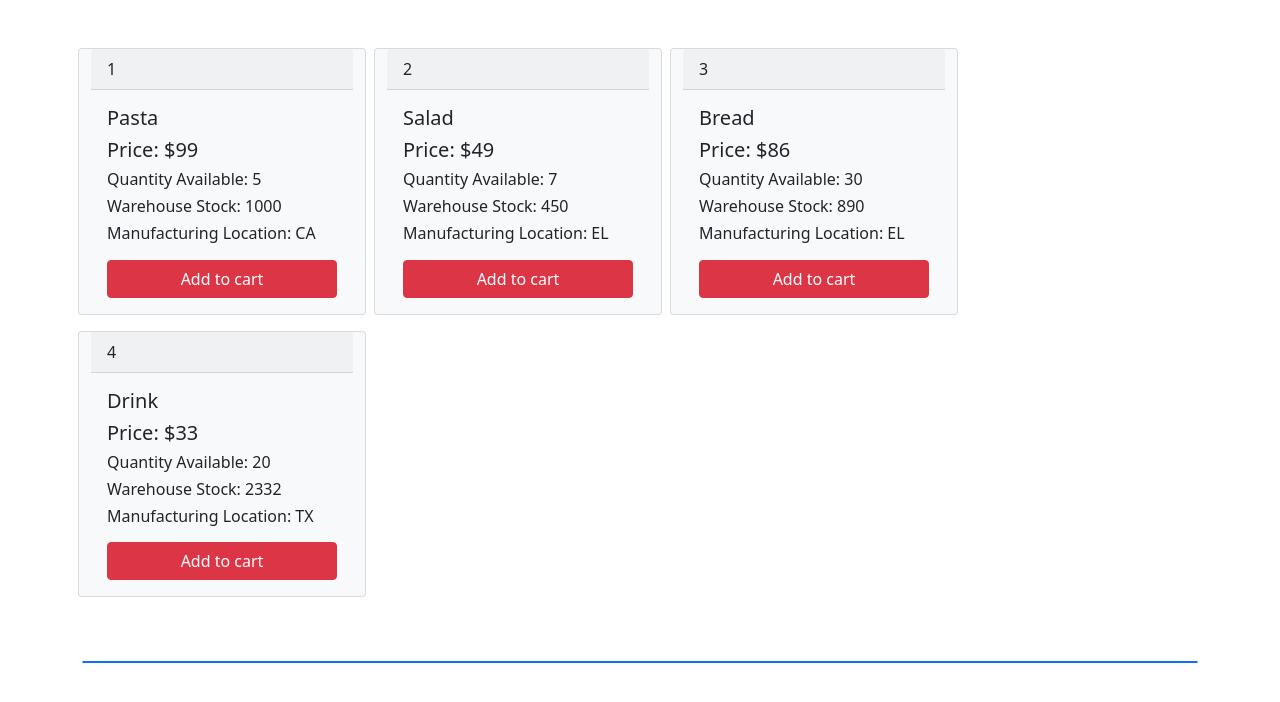
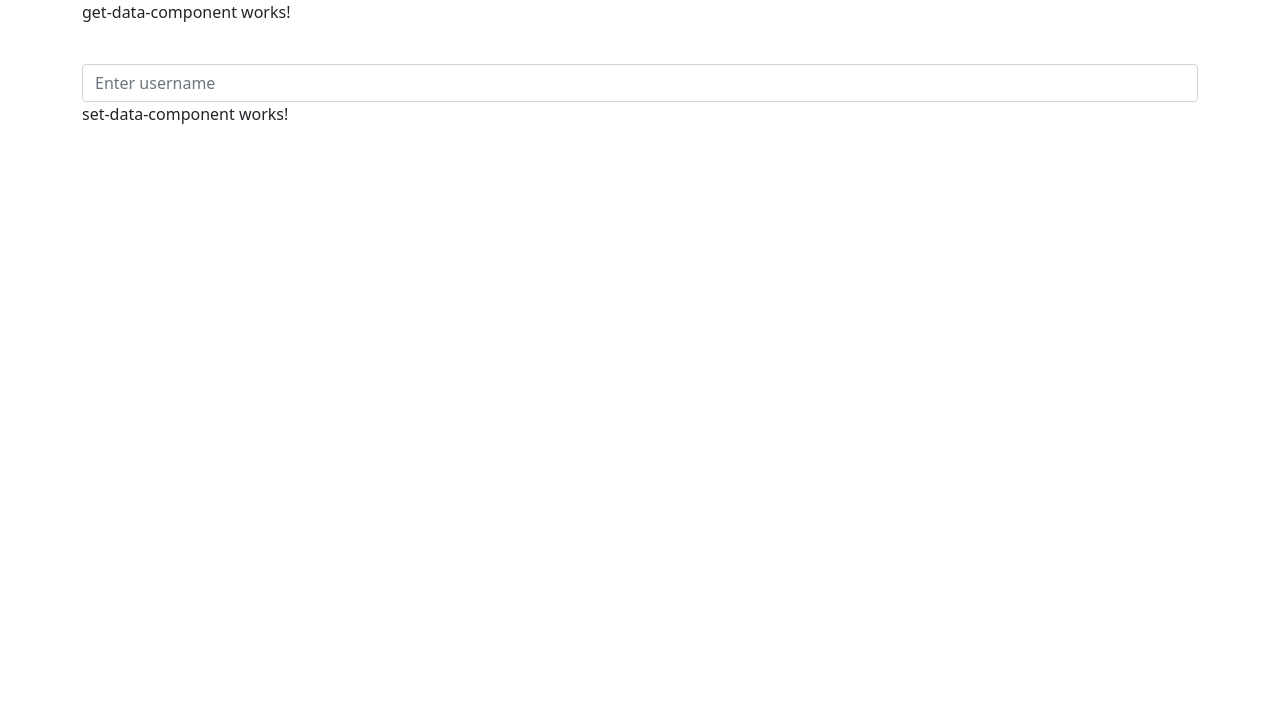
Before and after one commit to ashishdhodia/angularprojecttrial-ashish, an Angular app in the folder my-first-app/: page / in a window 1280 px wide. Shown: the top 702 px of the page. Built offline with nearby package versions, Linux system fonts and the light colour scheme.

Commit message:
Done Task on (data) Component1=>Service=>Component2

```diff
--- a/my-first-app/src/app/app.component.html
+++ b/my-first-app/src/app/app.component.html
@@ -132,8 +132,11 @@
   </table>
 </div> -->
 
-<app-products></app-products>
+<!-- <app-products></app-products> -->
 
 <!-- {{ getDate }}
 <br>
 {{ getStudent }} -->
+
+<app-get-data-component></app-get-data-component>
+<app-set-data-component></app-set-data-component>
--- a/my-first-app/src/app/app.module.ts
+++ b/my-first-app/src/app/app.module.ts
@@ -15,6 +15,8 @@ import { CartComponent } from './header/cart/cart.component';
 import { ProductsComponent } from './header/products/products.component';
 import { DatetimeService } from './datetime.service';
 import { GetJsonDataService } from './get-json-data.service';
+import { GetDataComponentComponent } from './get-data-component/get-data-component.component';
+import { SetDataComponentComponent } from './set-data-component/set-data-component.component';
 
 @NgModule({
   declarations: [
@@ -26,7 +28,9 @@ import { GetJsonDataService } from './get-json-data.service';
     CoffeeCarouselComponent,
     CoffeeFooterComponent,
     CartComponent,
-    ProductsComponent
+    ProductsComponent,
+    GetDataComponentComponent,
+    SetDataComponentComponent
   ],
   imports: [
     BrowserModule,
--- /dev/null
+++ b/my-first-app/src/app/get-data-component/get-data-component.component.html
@@ -0,0 +1,22 @@
+<div class="container">
+  <p>get-data-component works!</p>
+  <!-- {{ json }} -->
+  <!-- <br />
+  <button class="btn btn-danger" (click)="fun()">Increment</button>
+  <br>
+  Same Component: {{temp}} -->
+
+  <br />
+  <div class="row">
+    <div class="col">
+      <input
+        type="text"
+        class="form-control"
+        placeholder="Enter username"
+        [(ngModel)]="username"
+        (keyup)="copyText()"
+      />
+    </div>
+  </div>
+  <!-- {{username}} -->
+</div>
--- /dev/null
+++ b/my-first-app/src/app/get-data-component/get-data-component.component.ts
@@ -0,0 +1,30 @@
+import { Component, OnInit } from '@angular/core';
+import { GetJsonDataService } from './../get-json-data.service';
+
+
+@Component({
+  selector: 'app-get-data-component',
+  templateUrl: './get-data-component.component.html',
+  styleUrls: ['./get-data-component.component.css']
+})
+export class GetDataComponentComponent implements OnInit {
+
+  constructor(public getJson: GetJsonDataService) { }
+
+  // json = this.getJson.jsonDataStudent();
+
+  // temp = 0
+  // fun() {
+  //   this.getJson.change()
+  //   this.temp = this.getJson.send()
+  // }
+
+  username=""
+  copyText(){
+    this.getJson.testToShow(this.username);
+  }
+
+  ngOnInit(): void {
+  }
+
+}
--- a/my-first-app/src/app/get-json-data.service.ts
+++ b/my-first-app/src/app/get-json-data.service.ts
@@ -6,54 +6,86 @@ import { Injectable } from '@angular/core';
 export class GetJsonDataService {
 
   constructor() { }
-  json = `[
-    {
-      "id": 1,
-      "name": "Pasta",
-      "price": "99",
-      "added": 0,
-      "quntity_avl": "5",
-      "stock_warehouse": "1000",
-      "manufacturing_location": "CA",
-      "cost": 0,
-      "hide": 0
-    },
-    {
-      "id": 2,
-      "name": "Salad",
-      "price": "49",
-      "added": 0,
-      "quntity_avl": "7",
-      "stock_warehouse": "450",
-      "manufacturing_location": "EL",
-      "cost": 0,
-      "hide": 0
-    },
-    {
-      "id": 3,
-      "name": "Bread",
-      "price": "86",
-      "added": 0,
-      "quntity_avl": "30",
-      "stock_warehouse": "890",
-      "manufacturing_location": "EL",
-      "cost": 0,
-      "hide": 0
-    },
-    {
-      "id": 4,
-      "name": "Drink",
-      "price": "33",
-      "added": 0,
-      "quntity_avl": "20",
-      "stock_warehouse": "2332",
-      "manufacturing_location": "TX",
-      "cost": 0,
-      "hide": 0
-    }
-  ]`;
-  jsonData() {
-    return this.json;
+  // json = `[
+  //   {
+  //     "id": 1,
+  //     "name": "Pasta",
+  //     "price": "99",
+  //     "added": 0,
+  //     "quntity_avl": "5",
+  //     "stock_warehouse": "1000",
+  //     "manufacturing_location": "CA",
+  //     "cost": 0,
+  //     "hide": 0
+  //   },
+  //   {
+  //     "id": 2,
+  //     "name": "Salad",
+  //     "price": "49",
+  //     "added": 0,
+  //     "quntity_avl": "7",
+  //     "stock_warehouse": "450",
+  //     "manufacturing_location": "EL",
+  //     "cost": 0,
+  //     "hide": 0
+  //   },
+  //   {
+  //     "id": 3,
+  //     "name": "Bread",
+  //     "price": "86",
+  //     "added": 0,
+  //     "quntity_avl": "30",
+  //     "stock_warehouse": "890",
+  //     "manufacturing_location": "EL",
+  //     "cost": 0,
+  //     "hide": 0
+  //   },
+  //   {
+  //     "id": 4,
+  //     "name": "Drink",
+  //     "price": "33",
+  //     "added": 0,
+  //     "quntity_avl": "20",
+  //     "stock_warehouse": "2332",
+  //     "manufacturing_location": "TX",
+  //     "cost": 0,
+  //     "hide": 0
+  //   }
+  // ]`;
+  // jsonData() {
+  //   return this.json;
+  // }
+
+  // jsonStudent = `[
+  //   {
+  //     "id": 1,
+  //     "name": "Json Data",
+  //     "age": "33",
+  //     "manufacturing_location": "Cloud",
+  //     "cost": 0,
+  //   }
+  // ]`
+
+  // jsonDataStudent() {
+  //   return this.jsonStudent;
+  // }
+
+  // temp = 0;
+
+  // change() {
+  //   this.temp++;
+  // }
+
+  // send() {
+  //   return this.temp;
+  // }
+
+  textToShow = "";
+  testToShow(str: string) {
+    this.textToShow = str;
+  }
+  sendText() {
+    return this.textToShow;
   }
 
 }
--- a/my-first-app/src/app/header/products/products.component.css
+++ b/my-first-app/src/app/header/products/products.component.css
@@ -1,4 +1,4 @@
-.show {
+/* .show {
   color: "black";
 }
 
@@ -12,4 +12,4 @@
 
 .blue {
     color: black;
-}
+} */
--- a/my-first-app/src/app/header/products/products.component.html
+++ b/my-first-app/src/app/header/products/products.component.html
@@ -144,7 +144,7 @@
   </div>
 </div> -->
 
-<div class="container">
+<!-- <div class="container">
   <div class="col mt-5">
     <div class="row">
       <div
@@ -197,7 +197,7 @@
         </div>
       </div>
     </div>
-  </div>
+  </div> -->
 
   <!-- <div *ngFor="let item of data; let i = index">
   <p>{{ data[i].id }}</p>
--- a/my-first-app/src/app/header/products/products.component.ts
+++ b/my-first-app/src/app/header/products/products.component.ts
@@ -47,46 +47,46 @@ export class ProductsComponent implements OnInit {
   //   this.eventExecutedRemove.emit()
   // }
 
-  constructor(private getDJon: GetJsonDataService) { }
+  // constructor(private getDJon: GetJsonDataService) { }
 
-  json = this.getDJon.jsonData()
+  // json = this.getDJon.jsonData()
 
-  styleOrigin = {
-    display: 'none'
-  }
+  // styleOrigin = {
+  //   display: 'none'
+  // }
 
-  data = JSON.parse(this.json);
-  hideData = {
-    display: 'none'
-  }
-  addTo(value: any) {
-    if (this.data[value].quntity_avl == 0) {
-      return;
-    }
-    this.data[value].added++;
-    this.data[value].quntity_avl--;
-    this.data[value].cost = this.data[value].price * this.data[value].added;
-    // this.hideData = { color: 'black' }
+  // data = JSON.parse(this.json);
+  // hideData = {
+  //   display: 'none'
+  // }
+  // addTo(value: any) {
+  //   if (this.data[value].quntity_avl == 0) {
+  //     return;
+  //   }
+  //   this.data[value].added++;
+  //   this.data[value].quntity_avl--;
+  //   this.data[value].cost = this.data[value].price * this.data[value].added;
+  //   // this.hideData = { color: 'black' }
 
-    for (let i = 0; i < this.data.length; i++) {
-      if (this.data[value].hide == 0) {
-        this.data[value].hide = 1
-      }
-    }
-  }
+  //   for (let i = 0; i < this.data.length; i++) {
+  //     if (this.data[value].hide == 0) {
+  //       this.data[value].hide = 1
+  //     }
+  //   }
+  // }
 
-  remove(value: any) {
-    let temp1 = this.data[value].cost;
-    let temp2 = this.data[value].cost;
-    this.data[value].cost = temp1 - temp2 / this.data[value].added;
-    this.data[value].added--;
-    this.data[value].quntity_avl++;
-    if (this.data[value].cost < 1) {
-      this.data[value].cost = 0
-      this.data[value].hide = 0
-    }
+  // remove(value: any) {
+  //   let temp1 = this.data[value].cost;
+  //   let temp2 = this.data[value].cost;
+  //   this.data[value].cost = temp1 - temp2 / this.data[value].added;
+  //   this.data[value].added--;
+  //   this.data[value].quntity_avl++;
+  //   if (this.data[value].cost < 1) {
+  //     this.data[value].cost = 0
+  //     this.data[value].hide = 0
+  //   }
 
-  }
+  // }
 
 
 }
--- /dev/null
+++ b/my-first-app/src/app/set-data-component/set-data-component.component.html
@@ -0,0 +1,7 @@
+<div class="container">
+  <p>set-data-component works!</p>
+
+  <!-- {{ this.getJson.send() }} -->
+
+  <p class="mt-3">{{this.getJson.sendText()}}</p>
+</div>
--- /dev/null
+++ b/my-first-app/src/app/set-data-component/set-data-component.component.ts
@@ -0,0 +1,21 @@
+import { Component, OnInit } from '@angular/core';
+import { GetJsonDataService } from './../get-json-data.service';
+
+
+@Component({
+  selector: 'app-set-data-component',
+  templateUrl: './set-data-component.component.html',
+  styleUrls: ['./set-data-component.component.css']
+})
+export class SetDataComponentComponent implements OnInit {
+
+  constructor(public getJson: GetJsonDataService) { }
+
+  // temp = this.getJson.send()
+
+  text = this.getJson.sendText()
+
+  ngOnInit(): void {
+  }
+
+}
```
Also changed, not shown: my-first-app/src/app/get-data-component/get-data-component.component.css (added), my-first-app/src/app/set-data-component/set-data-component.component.css (added), 2 other files (tests, documents, lock files or other folders).
